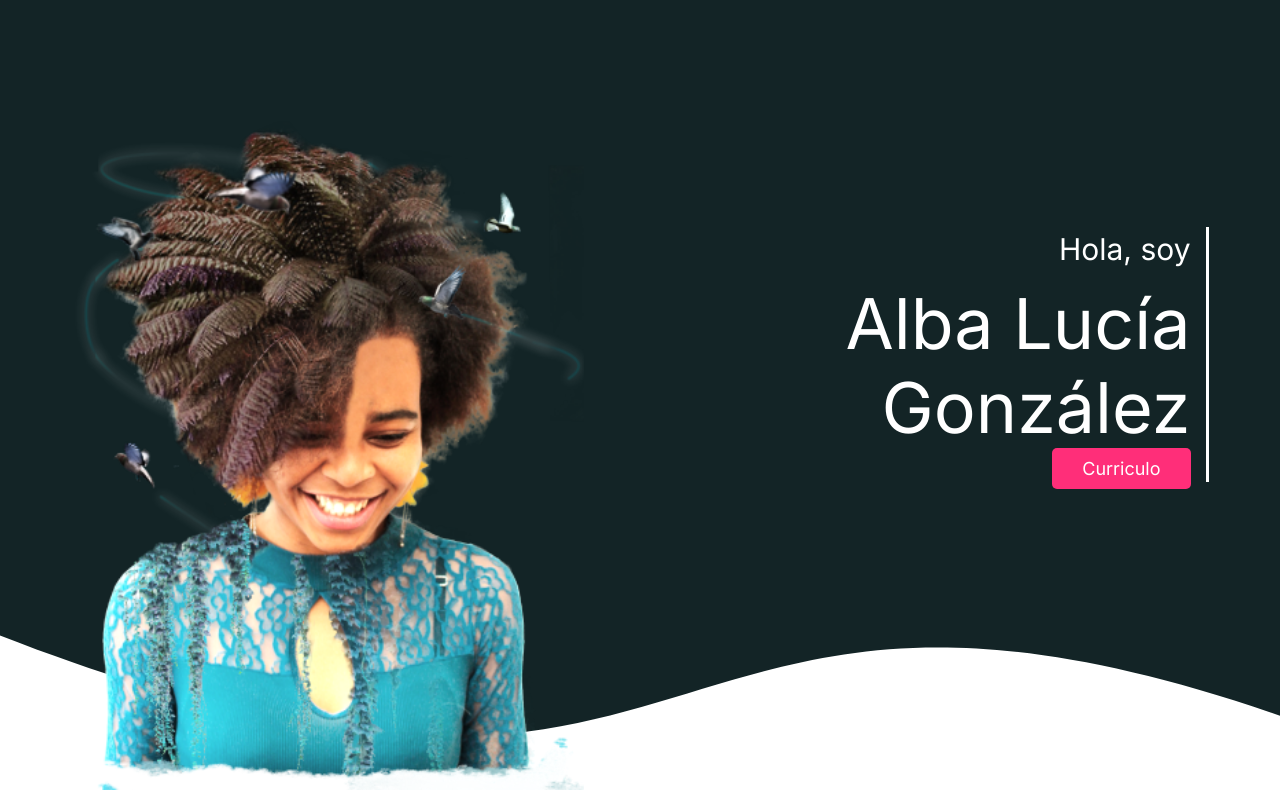
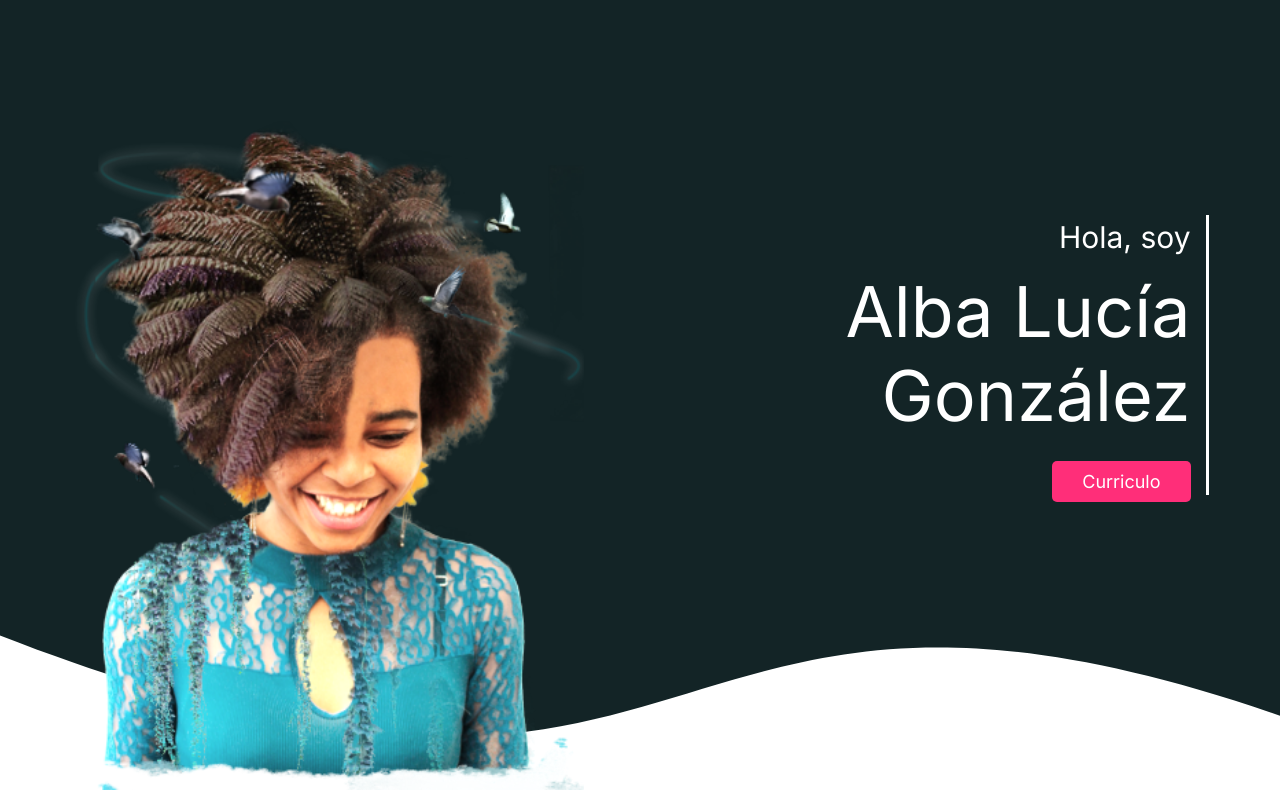
Before and after one commit to Alba-Lucia/Portafolio-workana, a Next.js app: page / in a window 1280 px wide. Shown: the top 800 px of the page. Built offline with nearby package versions, Linux system fonts and the light colour scheme.

Commit message:
curriculo

```diff
--- a/components/Hero/Hero.jsx
+++ b/components/Hero/Hero.jsx
@@ -12,7 +12,7 @@ const Hero = () => {
                   <div className={styles.hero__text}>
                     <div className="hero__text--content pe-4 text-end w-100">
                       <p>Hola, soy</p>
-                      <h1>Alba Lucía González</h1>
+                      <h1 className={styles.hero__name}>Alba Lucía González</h1>
                       <a href="/archives/Alba-Resume.pdf"className={styles.hero__button}>
                         Curriculo
                       </a>
--- a/components/Hero/hero.module.scss
+++ b/components/Hero/hero.module.scss
@@ -2,6 +2,10 @@
 
 .hero{
     margin-top: -.5rem;
+
+    &__name{
+        margin-bottom: 3rem ;
+    }
 
     &__text{
         border-right: solid .3rem #fff;
@@ -27,7 +31,6 @@
         color: $color-white;
         border-radius: .5rem;
         font-size: 18px;
-        margin: 2rem 0;
 
         &:hover{
             color: $color-white;
```
Also changed, not shown: 1 other file (tests, documents, lock files or other folders).
